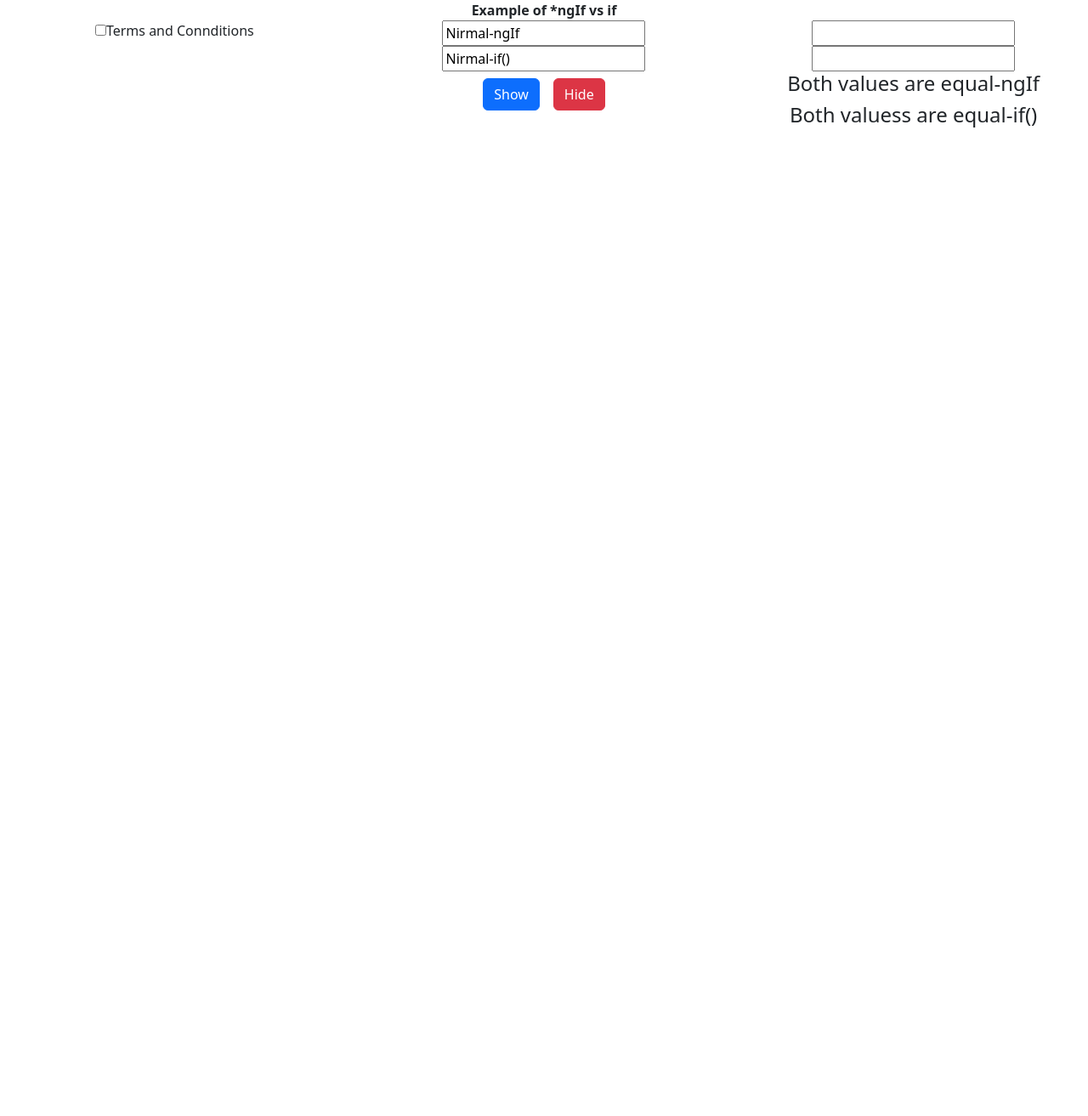
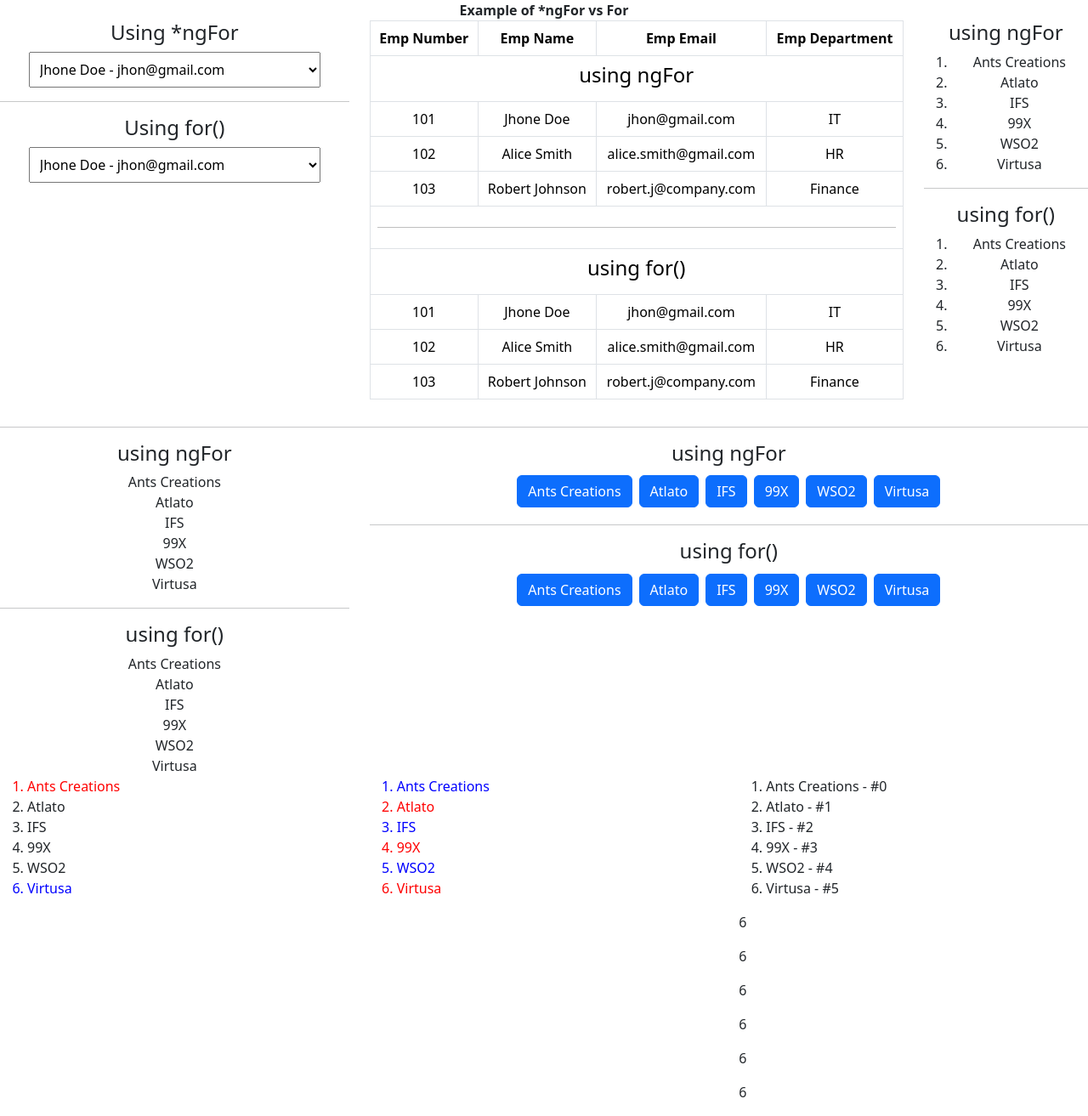
Before and after one commit to nirmal-404/Angular, an Angular app in the folder Angular/: page / in a window 1280 px wide. Shown: the whole page at 85% size. Before the commit the page ends 800 px from the top, so only its background shows below. Built offline with nearby package versions, Linux system fonts and the light colour scheme.

Commit message:
ngfor vs for()

```diff
--- a/Angular/src/app/app.html
+++ b/Angular/src/app/app.html
@@ -6,6 +6,8 @@
 
 <!-- <app-directives></app-directives> -->
 
-<app-structural-directive-ngif-vs-if></app-structural-directive-ngif-vs-if>
+<!-- <app-structural-directive-ngif-vs-if></app-structural-directive-ngif-vs-if> -->
+
+<app-structural-directive-ngfor-vs-for></app-structural-directive-ngfor-vs-for>
 
 <router-outlet />
--- a/Angular/src/app/app.ts
+++ b/Angular/src/app/app.ts
@@ -4,12 +4,14 @@
 import { DataBinding } from './data-binding/data-binding'
 import { Directives } from './directives/directives'
 import { StructuralDirectiveNgifVsIf } from './structural-directive-ngif-vs-if/structural-directive-ngif-vs-if'
+import { StructuralDirectiveNgforVsFor } from './structural-directive-ngfor-vs-for/structural-directive-ngfor-vs-for'
 
 @Component({
   selector: 'app-root',
   imports: [
     RouterOutlet,
-    StructuralDirectiveNgifVsIf
+    StructuralDirectiveNgforVsFor,
+    // StructuralDirectiveNgifVsIf
     // Directives,
     // DataBinding,
     // User,
--- /dev/null
+++ b/Angular/src/app/structural-directive-ngfor-vs-for/structural-directive-ngfor-vs-for.html
@@ -0,0 +1,167 @@
+<div class="row text-center">
+    <div class="col-12 m3">
+        <b>Example of *ngFor vs For</b>
+    </div>
+</div>
+<div class="row text-center">
+    <div class="col-4">
+        <h4>Using *ngFor</h4>
+        <select name="" id="" class="p-2">
+            <option [value]="emp.empNumber" *ngFor="let emp of employees">
+                {{ emp.empName }} - {{emp.empEmail}}
+            </option>
+        </select>
+        <hr>
+        <h4>Using for()</h4>
+        <select name="" id="" class="p-2">
+            <!-- track feature -> helps angulat what changed in a list so it only updates
+            what necessary inteead of rebuilding the entier list
+            - works simiilar to tack by.
+            But tack by is optional when using ngFor
+            track feature is  compulsory when using @for
+            -->
+            @for(emp of employees; track emp){
+            <option [value]="emp.empNumber">
+                {{ emp.empName }} - {{emp.empEmail}}
+            </option>
+            }
+
+        </select>
+    </div>
+    <div class="col-6">
+        <table class="table table-bordered">
+            <thead>
+                <tr>
+                    <th>Emp Number</th>
+                    <th>Emp Name</th>
+                    <th>Emp Email</th>
+                    <th>Emp Department</th>
+                </tr>
+            </thead>
+            <tbody>
+                <tr>
+                    <td colspan="4">
+                        <h4>using ngFor</h4>
+                    </td>
+                </tr>
+                <tr *ngFor="let emp of employees">
+                    <td>{{emp.empNumber}}</td>
+                    <td>{{emp.empName}}</td>
+                    <td>{{emp.empEmail}}</td>
+                    <td>{{emp.empDept}}</td>
+                </tr>
+                <tr>
+                    <td colspan="4">
+                        <hr>
+                    </td>
+                </tr>
+                <tr>
+                    <td colspan="4">
+                        <h4>using for()</h4>
+                    </td>
+                </tr>
+                @for(emp of employees; track emp){
+                <tr>
+                    <td>{{emp.empNumber}}</td>
+                    <td>{{emp.empName}}</td>
+                    <td>{{emp.empEmail}}</td>
+                    <td>{{emp.empDept}}</td>
+                </tr>
+                }
+            </tbody>
+        </table>
+    </div>
+    <div class="col-2">
+        <h4>using ngFor</h4>
+        <ol>
+            <li *ngFor="let company of companyList">{{ company }}</li>
+        </ol>
+
+        <hr>
+
+        <h4>using for()</h4>
+        <ol>
+            @for(company of companyList; track company){
+            <li>{{ company }}</li>
+            }
+            @empty {
+                No companies found
+            }
+        </ol>
+    </div>
+</div>
+
+<hr>
+
+
+<div class="row text-center">
+    <div class="col-4">
+        <h4>using ngFor</h4>
+        <div *ngFor="let company of companyList">{{ company }}</div>
+
+        <hr>
+
+        <h4>using for()</h4>
+        @for(company of companyList; track company){
+        <div>{{ company }}</div>
+        }
+    </div>
+    <div class="col-8">
+        <h4>using ngFor</h4>
+        <button class="btn btn-primary m-1" *ngFor="let company of companyList">{{ company }}</button>
+
+        <hr>
+
+        <h4>using for()</h4>
+        @for(company of companyList; track company){
+        <button class="btn btn-primary m-1">{{ company }}</button>
+        }
+    </div>
+</div>
+
+<div class="row">
+    <div class="col-4">
+        <ol>
+            @for(company of companyList; track company; let f=$first, l=$last, e=$even, o=$odd, c=$count, i=$index){
+            @if(f == true){
+            <li style="color: red;">{{ company }}</li>
+            } @else if(l == true){
+            <li style="color: blue;">{{ company }}</li>
+            } @else {
+            <li>{{ company }}</li>
+            }
+            }
+            @empty {
+                No companies found
+            }
+        </ol>
+    </div>
+
+    <div class="col-4">
+        <ol>
+            @for(company of companyList; track company; let f=$first, l=$last, e=$even, o=$odd, c=$count, i=$index){
+            @if(o == true){
+            <li style="color: red;">{{ company }}</li>
+            } @else if(e == true){
+            <li style="color: blue;">{{ company }}</li>
+            } @else {
+            <li>{{ company }}</li>
+            }
+            }
+            @empty {
+                No companies found
+            }
+        </ol>
+    </div>
+
+    <div class="col-4">
+        <ol>
+            @for(company of companyList; track company; let f=$first, l=$last, e=$even, o=$odd, c=$count, i=$index){
+            <li>{{ company }} - #{{ i }}</li>
+            }
+        </ol>
+        @for(company of companyList; track company; let f=$first, l=$last, e=$even, o=$odd, c=$count, i=$index){
+            <p>{{ c }}</p>
+        }
+    </div>
+</div>
--- /dev/null
+++ b/Angular/src/app/structural-directive-ngfor-vs-for/structural-directive-ngfor-vs-for.ts
@@ -0,0 +1,35 @@
+import { CommonModule } from '@angular/common'
+import { Component } from '@angular/core'
+
+@Component({
+  selector: 'app-structural-directive-ngfor-vs-for',
+  imports: [CommonModule],
+  templateUrl: './structural-directive-ngfor-vs-for.html',
+  styleUrl: './structural-directive-ngfor-vs-for.scss'
+})
+export class StructuralDirectiveNgforVsFor {
+  employees: any[] = [
+    {
+      empName: 'Jhone Doe',
+      empNumber: 101,
+      empEmail: 'jhon@gmail.com',
+      empDept: 'IT'
+    },
+    {
+      empName: 'Alice Smith',
+      empNumber: 102,
+      empEmail: 'alice.smith@gmail.com',
+      empDept: 'HR'
+    },
+    {
+      empName: 'Robert Johnson',
+      empNumber: 103,
+      empEmail: 'robert.j@company.com',
+      empDept: 'Finance'
+    }
+  ];
+
+  companyList : string[] = ["Ants Creations", "Atlato", "IFS", "99X", "WSO2", "Virtusa"];
+
+
+}
```
Also changed, not shown: Angular/src/app/structural-directive-ngfor-vs-for/structural-directive-ngfor-vs-for.scss (added), 1 other file (tests, documents, lock files or other folders).
